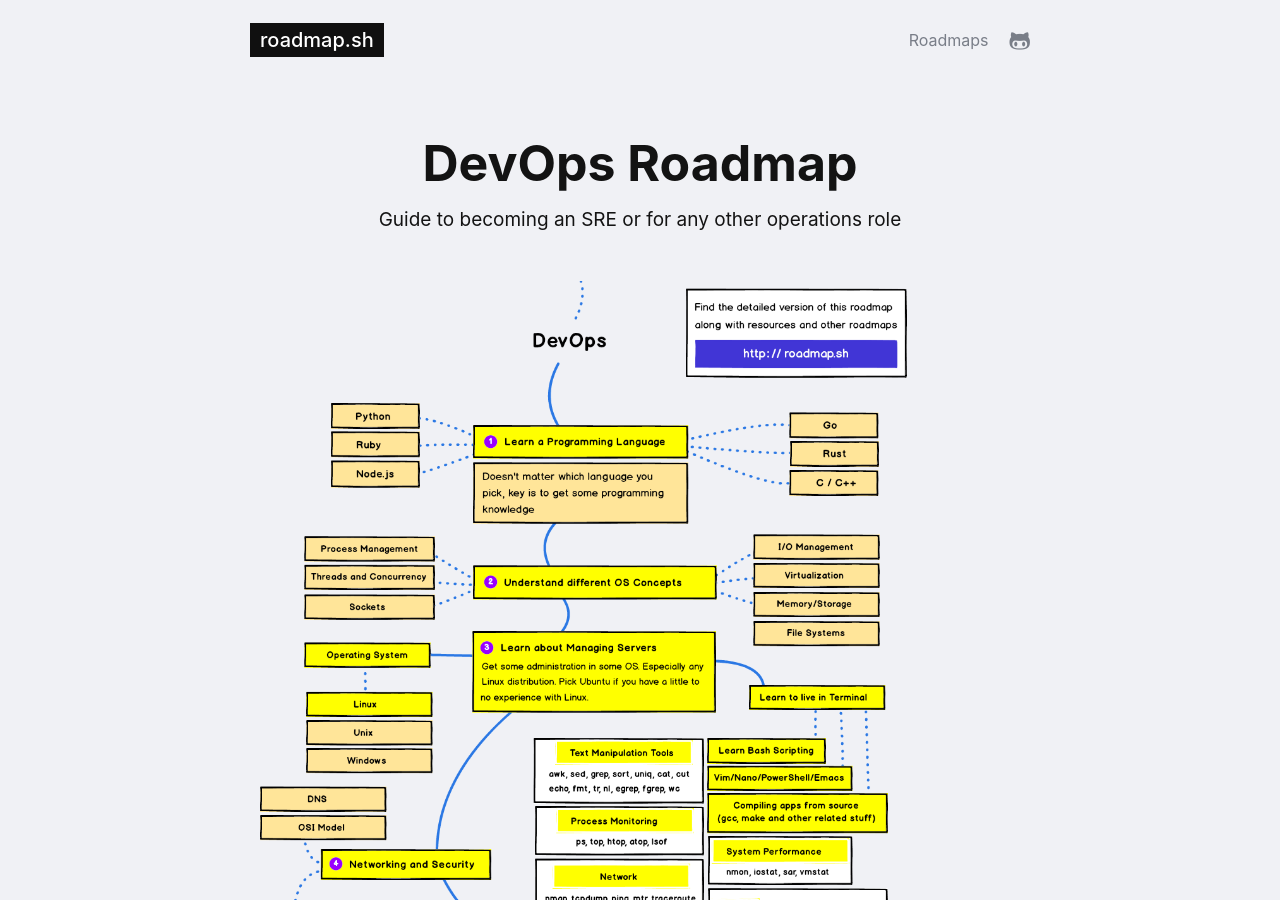
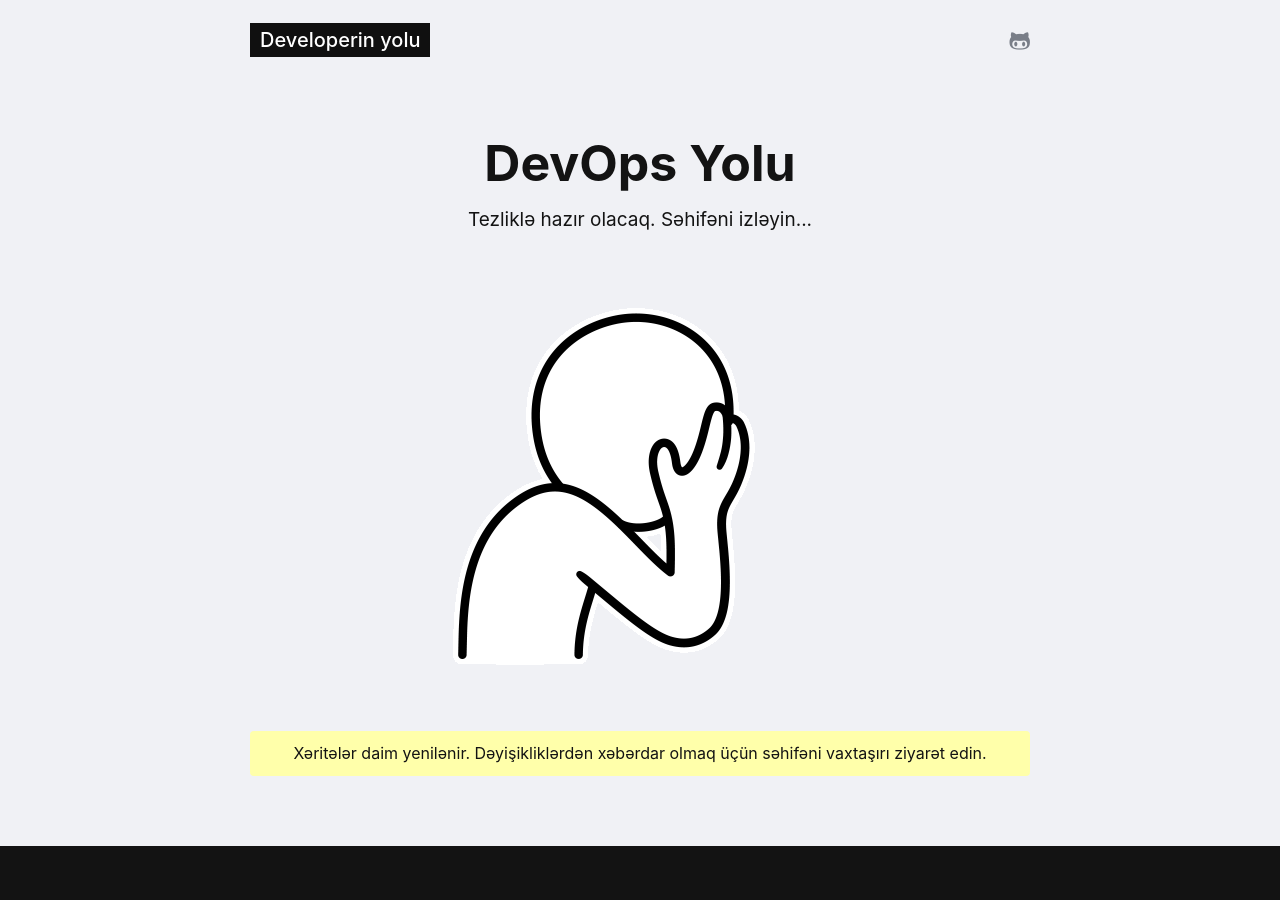
Before and after one commit to Maharramoff/yol, a Jekyll site: the page built from blog/_posts/2019-05-01-devops.md, in a window 1280 px wide and 900 px high. Built offline with Jekyll 4.4.1, drawn with Linux system fonts in a browser that asks for light colours.

Commit message:
remove old images from devops and backend

```diff
--- a/_includes/nav.html
+++ b/_includes/nav.html
@@ -1,10 +1,7 @@
 <div class="navbar">
-    <a class="navbar-brand" href="/">roadmap.sh</a>
+    <a class="navbar-brand" href="/">Developerin yolu</a>
     <div class="ml-auto nav-links">
-        <div class="d-none d-sm-block d-lg-block d-md-block">
-            <a href="/all">Roadmaps</a>
-        </div>
-        <a href="https://github.com/kamranahmedse/developer-roadmap" target="_blank">
+        <a href="https://github.com/Maharramoff/developerin-yol-xeritesi" target="_blank">
             <i class="fa fa-github-alt"></i>
         </a>
     </div>
--- a/blog/_posts/2019-05-01-devops.md
+++ b/blog/_posts/2019-05-01-devops.md
@@ -1,10 +1,10 @@
 ---
-title: "DevOps Roadmap"
-excerpt: "Guide to becoming an SRE or for any other operations role"
+title: "DevOps Yolu"
+excerpt: "Tezliklə hazır olacaq. Səhifəni izləyin..."
 permalink: /devops
 featured: true
 layout: roadmap
 categories: [roadmaps]
-graphic: "/assets/img/roadmaps/devops-transparent.png"
-last_modified_at: "2019-05-12"
+graphic: "./assets/img/crying.gif"
+last_modified_at: "2020-01-05"
 ---
```
Also changed, not shown: blog/_posts/2019-05-02-backend-developer.md (+4 -4 lines).
